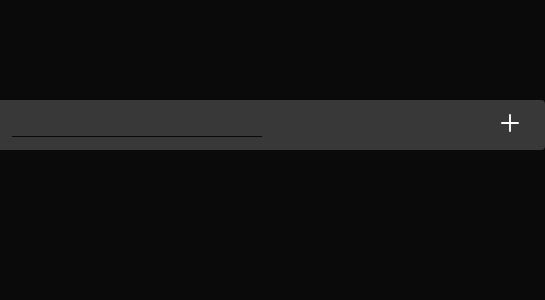
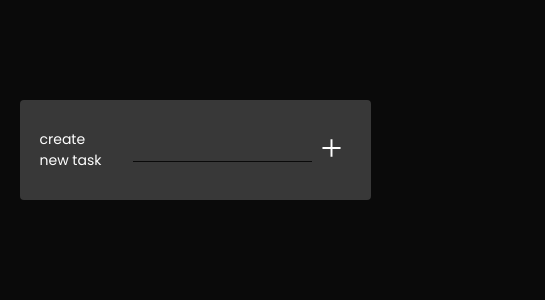
Before and after one commit to zLucasBiasi/simpleCrud, a Next.js app: page / in a window 390 px wide. Shown: the top 300 px of the page, 545 px wide, since content can reach past the window. Built offline with nearby package versions, Linux system fonts and the light colour scheme.

Commit message:
refactor: adjusting the responsive

```diff
--- a/src/components/TaskCard/styles.ts
+++ b/src/components/TaskCard/styles.ts
@@ -11,6 +11,10 @@ export const Section = styled.form`
     background-color: ${theme.colors.cards};
     padding: 0 2rem;
     border-radius: 0.4rem;
+    @media (max-width: 790px) {
+      width: 90%;
+      height: 10rem;
+    }
   `}
 `;
 
--- a/src/components/TaskHeader/index.tsx
+++ b/src/components/TaskHeader/index.tsx
@@ -28,7 +28,7 @@ export const TaskHeader = () => {
         }}
       >
         <S.Wrapper>
-          <label htmlFor="create">create new task</label>
+          <S.Label htmlFor="create">create new task</S.Label>
           <S.Input
             id="create"
             type="text"
--- a/src/components/TaskHeader/styles.ts
+++ b/src/components/TaskHeader/styles.ts
@@ -12,6 +12,10 @@ export const Form = styled.form`
     padding: 0 2rem;
     border-radius: 0.4rem;
     margin-bottom: 3rem;
+    @media (max-width: 790px) {
+      width: 90%;
+      height: 10rem;
+    }
   `}
 `;
 
@@ -19,6 +23,12 @@ export const Wrapper = styled.div`
   display: flex;
   align-items: center;
   gap: 0 2rem;
+`;
+
+export const Label = styled.label`
+  @media (max-width: 790px) {
+    font-size: 1.4rem;
+  }
 `;
 
 export const Input = styled.input`
@@ -31,6 +41,10 @@ export const Input = styled.input`
     width: 25rem;
 
     outline: 0;
+
+    @media (max-width: 790px) {
+      width: 100%;
+    }
   `}
 `;
 
@@ -45,6 +59,11 @@ export const Icon = styled(Image)`
       background-color: ${theme.colors.background};
       border-radius: 0.4rem;
     }
+
+    @media (max-width: 790px) {
+      width: 80%;
+      height: 80%;
+    }
   `}
 `;
 
--- a/src/styles/global.ts
+++ b/src/styles/global.ts
@@ -8,6 +8,7 @@ ${({ theme }) => css`
     box-sizing: border-box;
     font-size: 1.6rem;
     color: ${theme.colors.white};
+    overflow-x: hidden;
   }
   html {
     font-size: 62.5%;
```
